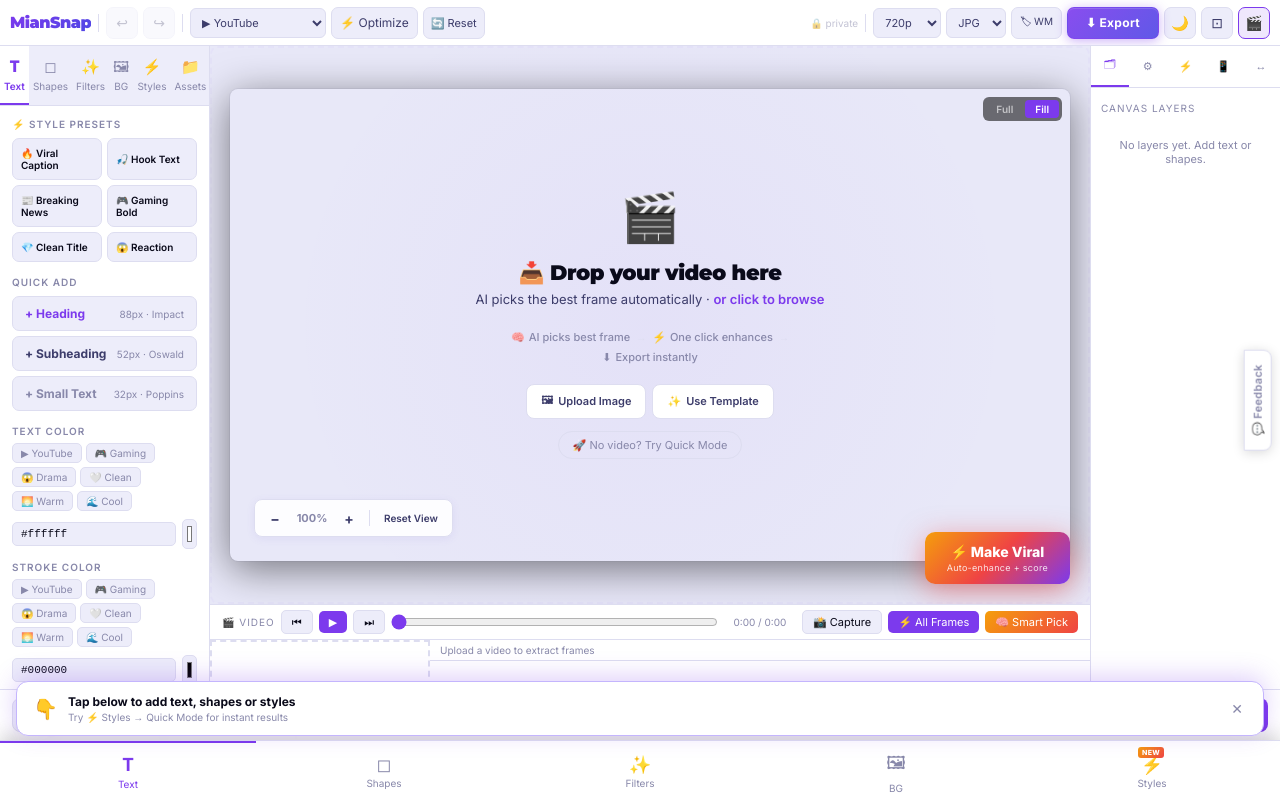
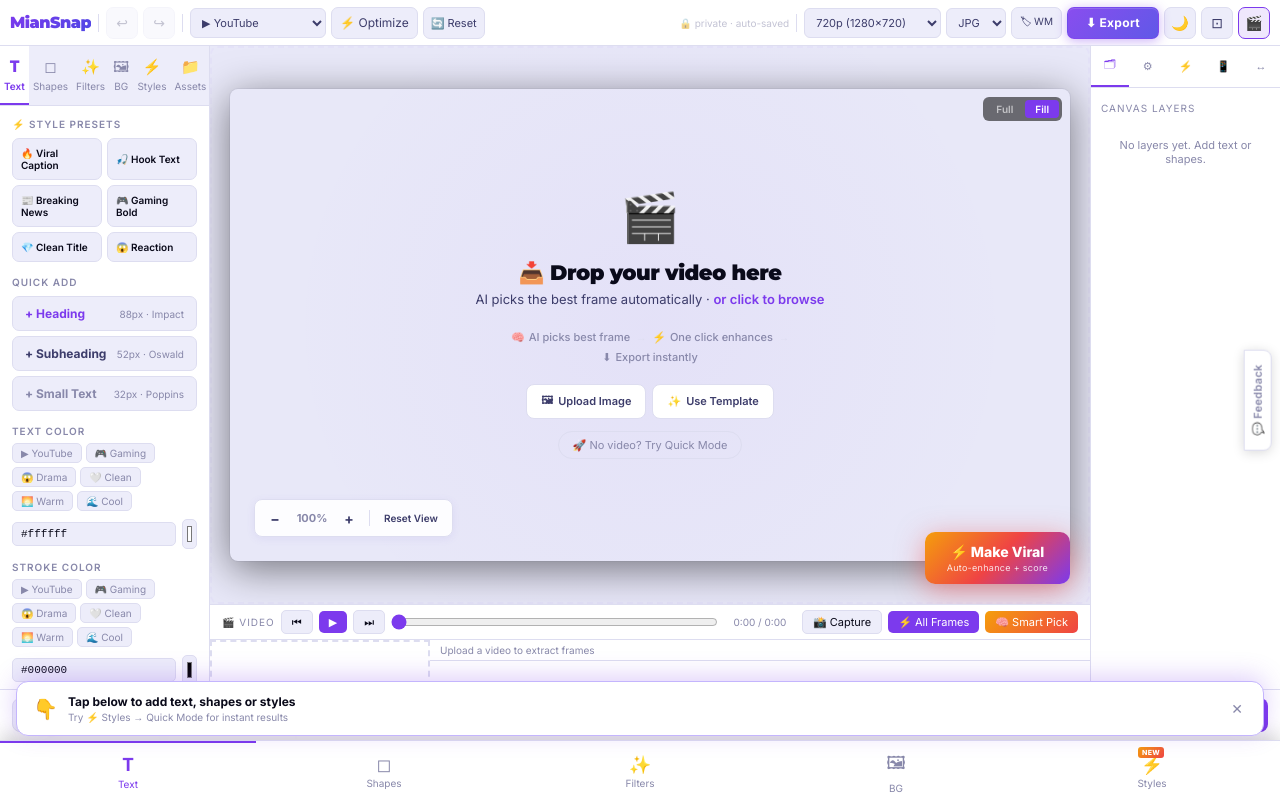
Before and after one commit to Mianhassam96/MianSnap, a React (Vite) app: page / in a window 1280 px wide. Both pictures are taken after a click on the button "Try Demo". Built offline with nearby package versions, Linux system fonts and the light colour scheme; a web font is replaced by a local one.

Commit message:
fix: enableRetinaScaling for crisp HiDPI display, export resolution labels, auto-save indicator in TopBar

```diff
--- a/src/components/CanvasEditor.jsx
+++ b/src/components/CanvasEditor.jsx
@@ -56,11 +56,11 @@ export default function CanvasEditor() {
           perPixelTargetFind: false,
           selectionBorderColor: '#7c3aed',
           selectionLineWidth: 2,
+          enableRetinaScaling: true,  // crisp on HiDPI/retina/mobile screens
         })
         setFabricCanvas(canvas)
       } catch (err) {
         console.error('[MianSnap] Canvas init failed:', err)
-        // Retry after short delay
         setTimeout(init, 200)
       }
     }
--- a/src/components/TopBar.jsx
+++ b/src/components/TopBar.jsx
@@ -217,25 +217,25 @@ export default function TopBar() {
 
       <div style={{ flex: 1 }} />
 
-      {/* Privacy */}
+      {/* Privacy + auto-save indicator */}
       <span style={{ fontSize: 10, color: theme.textMuted, opacity: 0.5, flexShrink: 0, cursor: 'default' }}
         className="ms-topbar-selects"
         onMouseEnter={(e) => { e.currentTarget.style.opacity = '1' }}
         onMouseLeave={(e) => { e.currentTarget.style.opacity = '0.5' }}
-        title="Everything runs in your browser — nothing uploaded">
-        🔒 private
+        title="Auto-saves every 2 seconds · Nothing uploaded to any server">
+        🔒 private · auto-saved
       </span>
 
       <div style={{ width: 1, height: 18, background: theme.border, margin: '0 2px', flexShrink: 0 }} />
 
       {/* Quality + Format */}
       <select value={exportQuality} onChange={(e) => setExportQuality(e.target.value)}
-        className="ms-topbar-selects" style={sel}>
-        <option value="720p">720p</option>
-        <option value="1080p">1080p</option>
+        className="ms-topbar-selects" style={sel} title="Export resolution">
+        <option value="720p">720p (1280×720)</option>
+        <option value="1080p">1080p (1920×1080)</option>
       </select>
       <select value={exportFormat} onChange={(e) => setExportFormat(e.target.value)}
-        className="ms-topbar-selects" style={sel}>
+        className="ms-topbar-selects" style={sel} title="Export format — JPG is smaller, PNG is lossless">
         <option value="jpg">JPG</option>
         <option value="png">PNG</option>
       </select>
```
